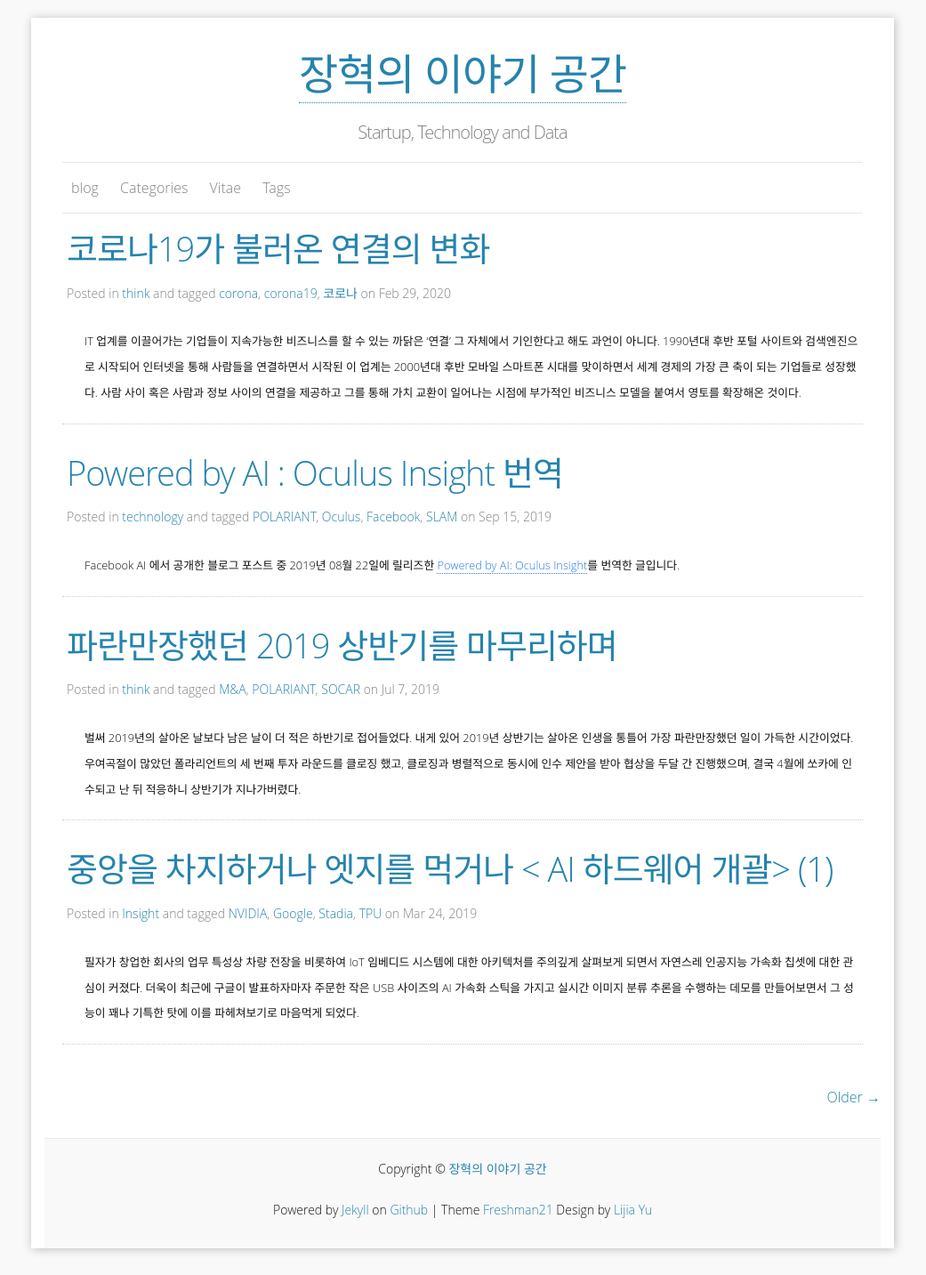
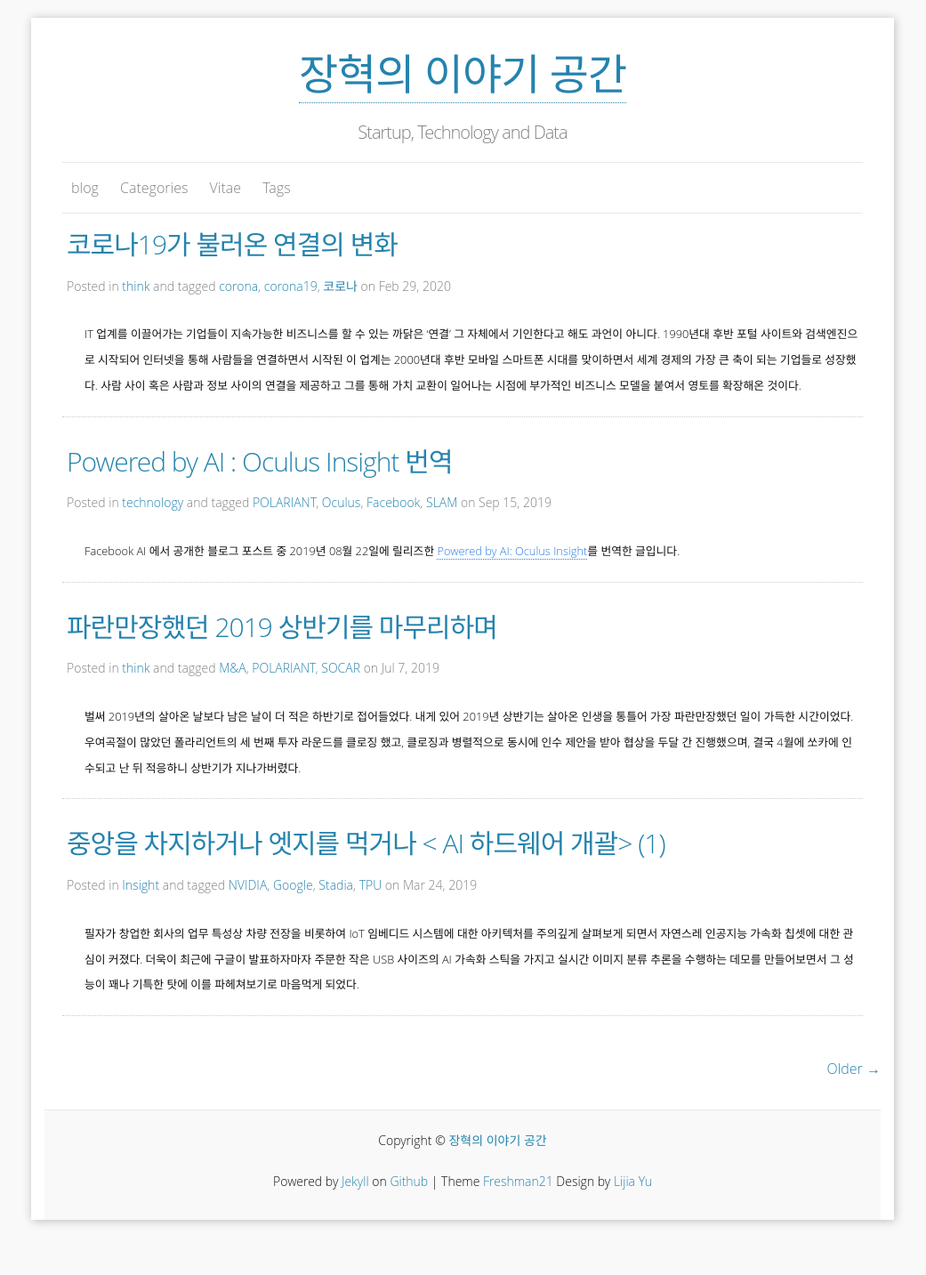
Before and after one commit to HyoukJang/HyoukJang.github.io, a Jekyll site: the page built from index.html, in a window 1280 px wide. Shown: the whole page at 89% size, without its empty margins (120-1161 px from the left). Built offline with Jekyll 4.4.1, drawn with Linux system fonts in a browser that asks for light colours; nearby versions of some CDN libraries; some web fonts are replaced; the list of posts is cut into pages by our own code; after the commit the page ends 1401 px from its top, so only the background shows below that.

Commit message:
CSS 업데이트

```diff
--- a/_sass/_layout.scss
+++ b/_sass/_layout.scss
@@ -24,7 +24,7 @@
     }
   }
   @include media-query($on-laptop) {
-      font-size: 8vw;
+      // font-size: 8vw;
   }
 }
 
@@ -39,7 +39,7 @@
   color: $grey-color;
 
   @include media-query($on-laptop) {
-      font-size: 4vw;
+      // font-size: 4vw;
   }
 }
 
@@ -171,9 +171,9 @@
 
 .post-link {
   display: block;
-  font-size: 38px;//42px;
+  font-size: 30px;//42px;
   @include media-query($on-laptop) {
-      font-size: 7vw;
+      // font-size: 7vw;
   }
 }
 
@@ -198,8 +198,8 @@
   line-height: 1;
 
   @include media-query($on-laptop) {
-    font-size: 7vw;
-    font-weight: bold;
+    // font-size: 7vw;
+    // font-weight: bold;
 
   }
 }
```
